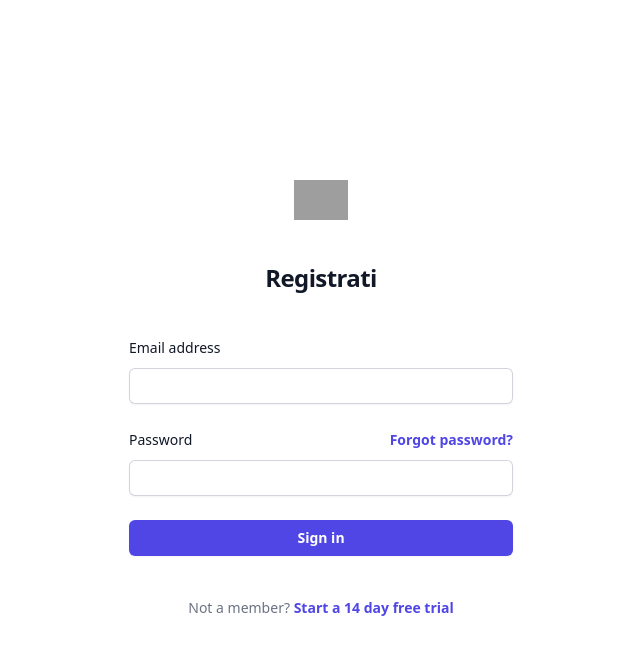
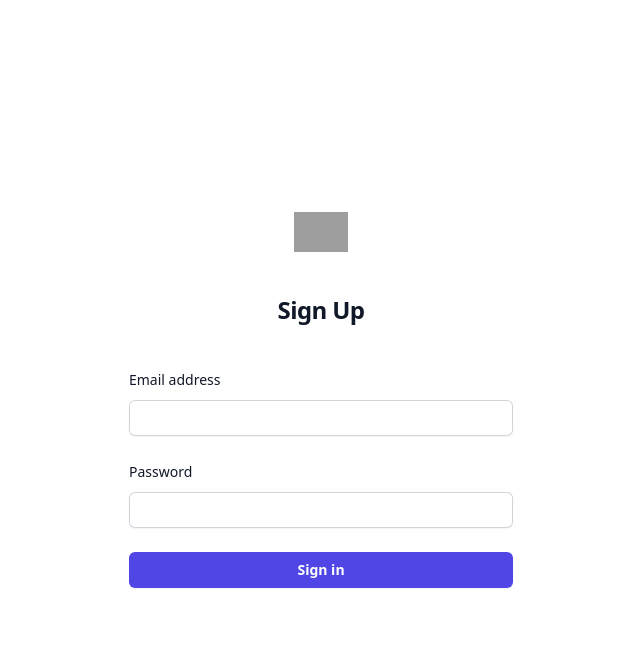
Before and after one commit to NotFiliberto/ResearchManagement, a Flask app: page /auth/signup in a window 1280 px wide. Shown: the top 655 px of the page, without its empty margins (319-959 px from the left). Run offline with Flask 3, Linux system fonts and the light colour scheme; some libraries are stand-ins or nearby versions; grey boxes are pictures that could not be loaded.

Commit message:
fix: html closing tag

```diff
--- a/website/templates/auth/signup.html
+++ b/website/templates/auth/signup.html
@@ -35,10 +35,13 @@
 
         lg:px-8">
             <div class="sm:mx-auto sm:w-full sm:max-w-sm">
-                <img class="mx-auto h-10 w-auto"
-                    src="https://tailwindui.com/img/logos/mark.svg?color=indigo&shade=600"
-                    alt="Your Company">
-                <h2 class="mt-10 text-center text-2xl font-bold leading-9 tracking-tight text-gray-900">Registrati
+                <a href="/">
+
+                    <img class="mx-auto h-10 w-auto"
+                        src="https://tailwindui.com/img/logos/mark.svg?color=indigo&shade=600"
+                        alt="Your Company">
+                </a>
+                <h2 class="mt-10 text-center text-2xl font-bold leading-9 tracking-tight text-gray-900">Sign Up
                 </h2>
 
             </div>
@@ -64,10 +67,7 @@
                         <div class="flex items-center justify-between">
                             <label for="password"
                                 class="block text-sm font-medium leading-6 text-gray-900">Password</label>
-                            <div class="text-sm">
-                                <a href="#"
-                                    class="font-semibold text-indigo-600 hover:text-indigo-500">Forgot password?</a>
-                            </div>
+
                         </div>
                         <div class="mt-2">
                             <input id="password"
@@ -85,14 +85,8 @@
                             in</button>
                     </div>
                 </form>
-
-                <p class="mt-10 text-center text-sm text-gray-500">
-                    Not a member?
-                    <a href="#"
-                        class="font-semibold leading-6 text-indigo-600 hover:text-indigo-500">Start a 14 day free
-                        trial</a>
-                </p>
             </div>
+        </div>
 
     </body>
 
--- a/website/templates/base.html
+++ b/website/templates/base.html
@@ -36,7 +36,7 @@
                 {% block content %}
                 {% endblock %}
             </div>
-
+        </div>
     </body>
 
 </html>
```
Also changed, not shown: website/templates/auth/signin.html (+9 -7 lines).
